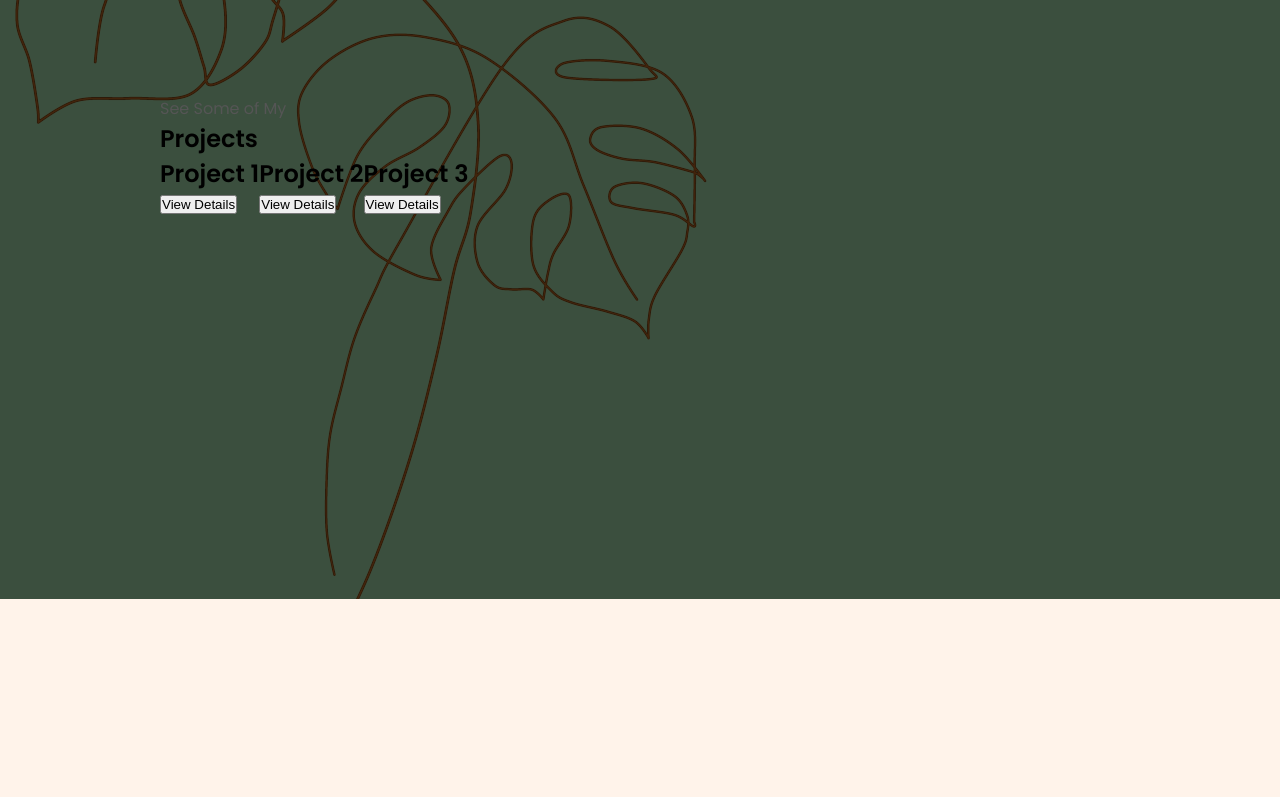
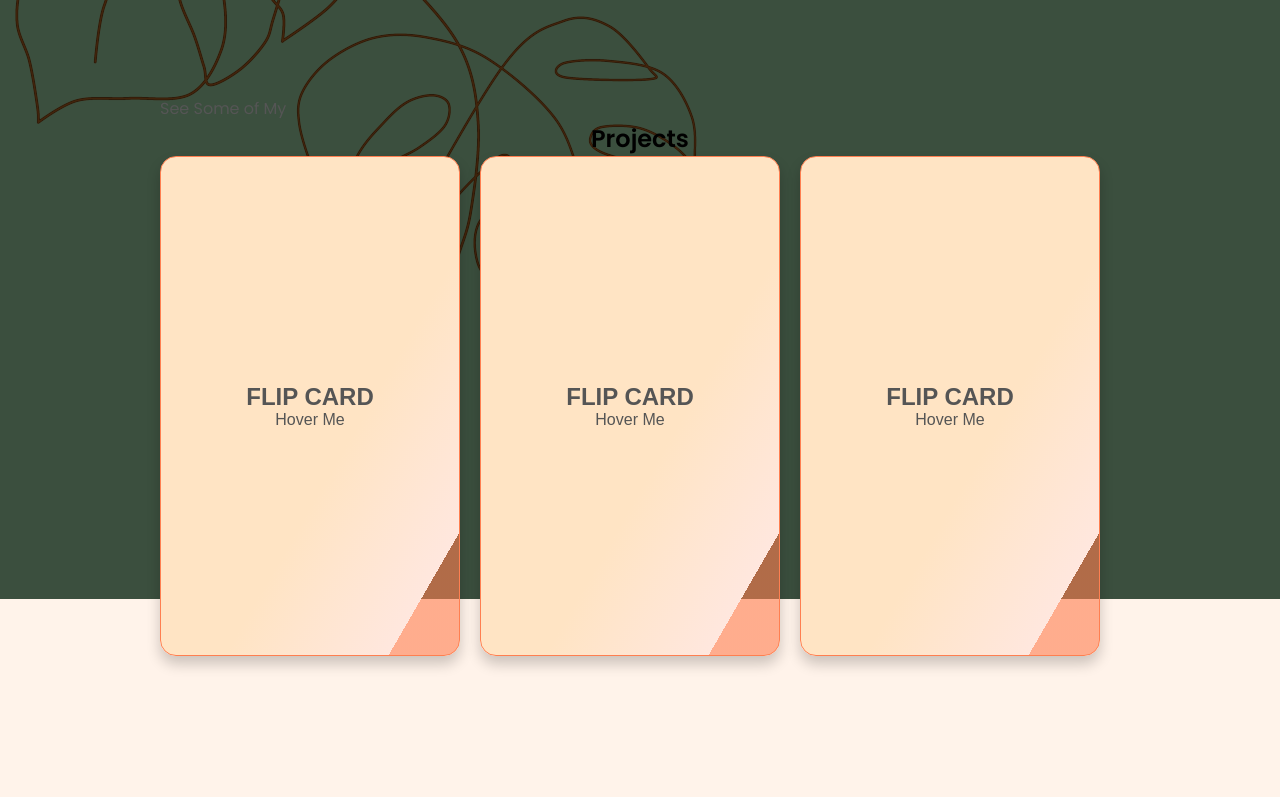
Before and after one commit to justsabrin/Eksamensopgave-1.semester, a plain HTML site: page test-github.html in a window 1280 px wide. Shown: the part 1560-2357 px from the top of the page. Drawn offline with Linux system fonts and the light colour scheme.

Commit message:
Flipcard

```diff
--- a/style.css
+++ b/style.css
@@ -189,3 +189,64 @@ section {
 #education {
     margin-top: 2rem; /* Adjust as needed */
 }
+
+/*FLIPCARD SECTION */
+
+.container {
+    display: flex;
+    justify-content: space-between;
+}
+
+.flip-card {
+    background-color: transparent;
+    width: 350px; /* Adjust the width as needed */
+    height: 500px; /* Adjust the height as needed */
+    perspective: 1000px;
+    font-family: sans-serif;
+    margin-right: 20px; /* Space between cards */
+}
+
+.title {
+    font-size: 1.5em;
+    font-weight: 900;
+    text-align: center;
+    margin: 0;
+}
+
+.flip-card-inner {
+    position: relative;
+    width: 100%;
+    height: 100%;
+    text-align: center;
+    transition: transform 0.8s;
+    transform-style: preserve-3d;
+}
+
+.flip-card:hover .flip-card-inner {
+    transform: rotateY(180deg);
+}
+
+.flip-card-front, .flip-card-back {
+    box-shadow: 0 8px 14px 0 rgba(0,0,0,0.2);
+    position: absolute;
+    display: flex;
+    flex-direction: column;
+    justify-content: center;
+    width: 100%;
+    height: 100%;
+    -webkit-backface-visibility: hidden;
+    backface-visibility: hidden;
+    border: 1px solid coral;
+    border-radius: 1rem;
+}
+
+.flip-card-front {
+    background: linear-gradient(120deg, bisque 60%, rgb(255, 231, 222) 88%, rgb(255, 211, 195) 40%, rgba(255, 127, 80, 0.603) 48%);
+    color: coral;
+}
+
+.flip-card-back {
+    background: linear-gradient(120deg, rgb(255, 174, 145) 30%, coral 88%, bisque 40%, rgb(255, 185, 160) 78%);
+    color: white;
+    transform: rotateY(180deg);
+}
--- a/test-github.html
+++ b/test-github.html
@@ -58,7 +58,6 @@
         </div>
     </section>
     <section id="about">
-        <p class="section__text__p1">Get To Know More</p>
         <h1 class="title">About Me</h1>
         <div class="section-container">
             <div class="section__pic-container">
@@ -94,22 +93,49 @@
     <section id="projects">
         <p class="section__text__p1">See Some of My</p>
         <h1 class="title">Projects</h1>
-        <div class="section-container">
-            <div class="project-card">
-                <!-- Image removed -->
-                <h2 class="project-title">Project 1</h2>
-                <button class="btn btn-color-1 project-btn">View Details</button>
+        <div class="container">
+            <div class="flip-card">
+                <div class="flip-card-inner">
+                    <div class="flip-card-front">
+                        <p class="title">FLIP CARD</p>
+                        <p>Hover Me</p>
+                    </div>
+                    <div class="flip-card-back">
+                        <p class="title">BACK</p>
+                        <p>Leave Me</p>
+                    </div>
+                </div>
             </div>
-            <div class="project-card">
-                <!-- Image removed -->
-                <h2 class="project-title">Project 2</h2>
-                <button class="btn btn-color-1 project-btn">View Details</button>
+
+            <div class="flip-card">
+                <div class="flip-card-inner">
+                    <div class="flip-card-front">
+                        <p class="title">FLIP CARD</p>
+                        <p>Hover Me</p>
+                    </div>
+                    <div class="flip-card-back">
+                        <p class="title">BACK</p>
+                        <p>Leave Me</p>
+                    </div>
+                </div>
             </div>
-            <div class="project-card">
-                <!-- Image removed -->
-                <h2 class="project-title">Project 3</h2>
-                <button class="btn btn-color-1 project-btn">View Details</button>
+
+            <div class="flip-card">
+                <div class="flip-card-inner">
+                    <div class="flip-card-front">
+                        <p class="title">FLIP CARD</p>
+                        <p>Hover Me</p>
+                    </div>
+                    <div class="flip-card-back">
+                        <p class="title">BACK</p>
+                        <p>Leave Me</p>
+                    </div>
+                </div>
             </div>
+        </div>
+
+            </div>
+        </div>
         </div>
     </section>
     <section id="contact">
```
Also changed, not shown: script.js (line endings or trailing spaces).
